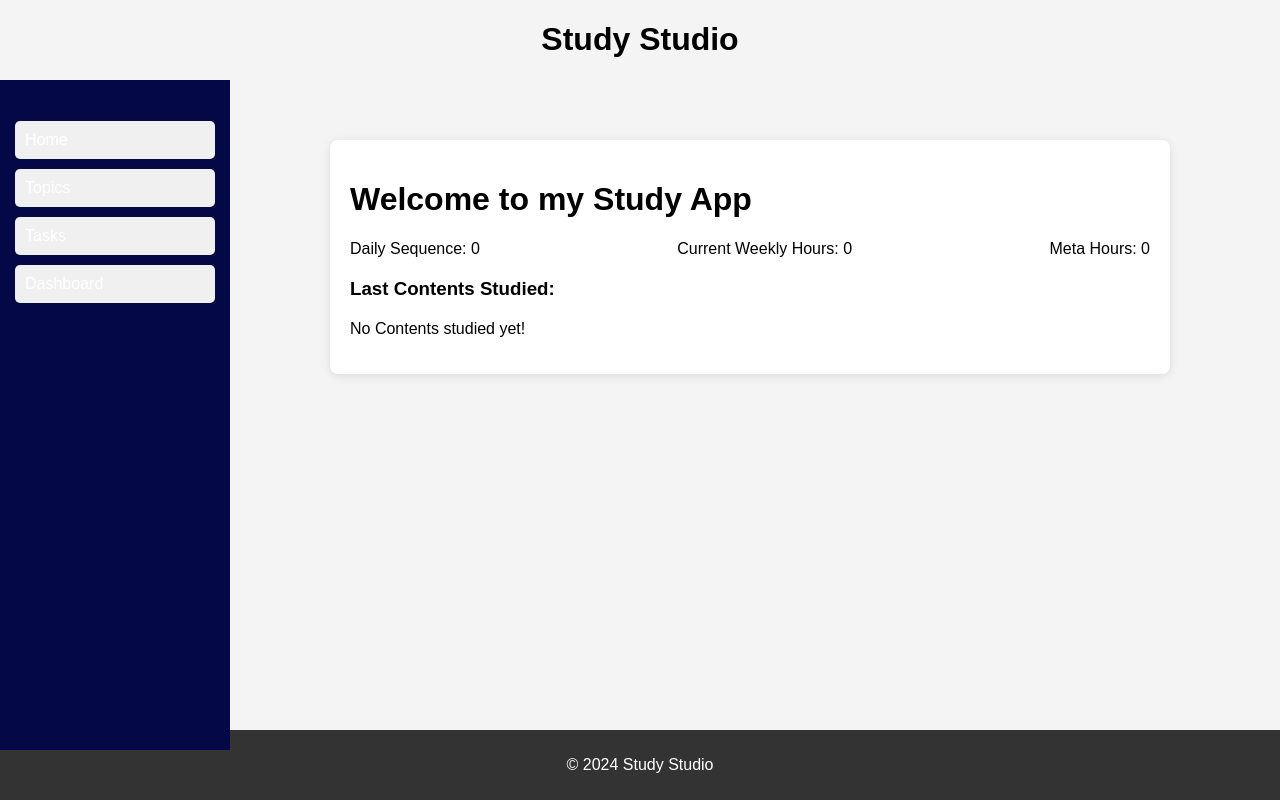
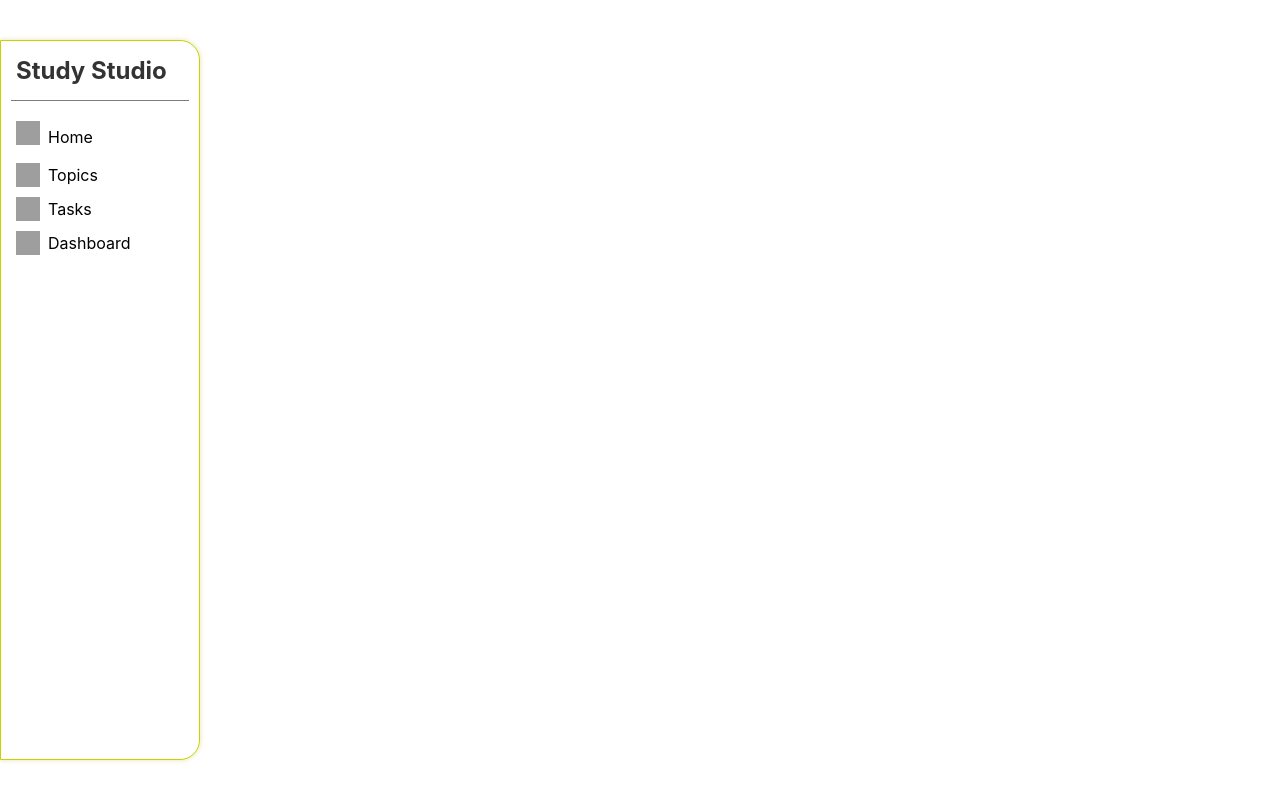
Before and after one commit to saulo-duarte/Study-Studio, a Django app: page /home/ in a window 1280 px wide. Run offline with Django 5.2, Linux system fonts and the light colour scheme; grey boxes are pictures that could not be loaded.

Commit message:
feat: Adiciona Sidebar global

```diff
--- a/static/css/base.css
+++ b/static/css/base.css
@@ -1,10 +1,12 @@
-body {
-    font-family: Arial, sans-serif;
+* {
     margin: 0;
     padding: 0;
-    display: flex;
-    flex-direction: column;
-    height: 100vh;
+    box-sizing: border-box;
+}
+
+body, html {
+    height: 100%;
+    font-family: 'Inter', sans-serif;
 }
 
 .container {
@@ -14,16 +16,33 @@ body {
 
 .sidebar {
     width: 200px;
-    background-color: #040847;
+    background-color: #ffffff;
+    border: 1.5px solid #cad101;
+    border-top-right-radius: 20px;
+    border-bottom-right-radius: 20px;
+    /*Adicionando uma aura ao sidebar*/
+    box-shadow: 0 0 5px rgba(154, 159, 2, 0.3);
     padding: 15px;
     min-width: 200px;
-    position: fixed;  /* Sidebar sempre fixa na tela */
-    top: 10%;
-    bottom: 10%;
-    height: 80%;
+    position: fixed;
+    top: 5%;
+    bottom: 5%;
+    height: 90%;
     display: flex;
     flex-direction: column;
     justify-content: space-between;
+}
+
+.divider {
+    border-bottom: 1px solid #636363d4;
+    margin: 15px -5px;
+    margin-bottom: 20px;
+}
+
+.sidebar h2 {
+    color: #333;
+    font-size: 1.5rem;
+    margin-bottom: 10px;
 }
 
 .sidebar ul {
@@ -35,9 +54,41 @@ body {
     margin: 10px 0;
 }
 
+.menu-item {
+    display: flex;
+    align-items: center;  /* Alinha a imagem e o texto verticalmente */
+}
+
+.home-icon {
+    width: 24px;  /* Ajuste o tamanho do ícone para o desejado */
+    height: 24px; /* Mantém a proporção */
+    margin-right: 8px; /* Espaço entre a imagem e o texto */
+    margin-bottom: 8px;
+}
+
+.topics-icon {
+    width: 24px;  /* Ajuste o tamanho do ícone para o desejado */
+    height: 24px; /* Mantém a proporção */
+    margin-right: 8px; /* Espaço entre a imagem e o texto */
+}
+
+.tasks-icon {
+    width: 24px;  /* Ajuste o tamanho do ícone para o desejado */
+    height: 24px; /* Mantém a proporção */
+    margin-right: 8px; /* Espaço entre a imagem e o texto */
+}
+
+.dashboard-icon {
+    width: 24px;  /* Ajuste o tamanho do ícone para o desejado */
+    height: 24px; /* Mantém a proporção */
+    margin-right: 8px; /* Espaço entre a imagem e o texto */
+}
+
 .sidebar ul li a {
-    color: white;
+    color: black;  /* Mudando a cor do texto para preto para melhor contraste */
     text-decoration: none;
+    display: flex;  /* Permite que a imagem e o texto fiquem lado a lado */
+    align-items: center;  /* Alinha verticalmente no centro */
 }
 
 .sidebar ul li a:hover {
--- a/static/css/home.css
+++ b/static/css/home.css
@@ -1,55 +1,57 @@
+/* Estilo geral da página */
 body {
     font-family: Arial, sans-serif;
-    background-color: #f4f4f4;
     margin: 0;
+    padding: 20px;
+    background-color: #f4f4f4; /* Cor de fundo suave */
 }
 
+/* Contêiner principal */
 .home-container {
-    max-width: 800px;
-    margin: 20px auto;
+    max-width: 800px; /* Limite a largura do contêiner */
+    margin: 0 auto; /* Centraliza o contêiner */
     padding: 20px;
-    background: white;
-    border-radius: 8px;
-    box-shadow: 0 2px 10px rgba(0, 0, 0, 0.1);
+    background-color: #fff; /* Fundo branco para o contêiner */
+    border-radius: 10px; /* Bordas arredondadas */
+    box-shadow: 0 2px 10px rgba(0, 0, 0, 0.1); /* Sombra suave */
 }
 
-header {
-    text-align: center;
-    margin-bottom: 20px;
+/* Estilo para o título principal */
+h1 {
+    text-align: center; /* Centraliza o título */
+    color: #333; /* Cor do texto */
 }
 
+/* Estilo para a seção de métricas */
 .metrics {
-    display: flex;
-    justify-content: space-between;
-    margin-bottom: 20px;
+    display: flex; /* Layout flexível para as métricas */
+    justify-content: space-between; /* Espaço entre os cartões */
+    margin: 20px 0; /* Margem vertical para separar da seção acima e abaixo */
 }
 
-.card {
-    background: #007BFF;
-    color: white;
-    padding: 20px;
-    border-radius: 5px;
-    flex: 1;
-    margin: 0 10px;
-    text-align: center;
+/* Estilo para os cartões */
+.cards {
+    background-color: #e7f3fe; /* Fundo azul claro */
+    padding: 15px;
+    flex: 1; /* Faz com que os cartões ocupem espaço igual */
+    margin: 0 10px; /* Margem horizontal entre os cartões */
+    border-radius: 5px; /* Bordas arredondadas para os cartões */
+    text-align: center; /* Centraliza o texto dentro dos cartões */
+    font-size: 18px; /* Tamanho da fonte */
+    color: #333; /* Cor do texto */
+    box-shadow: 0 1px 5px rgba(0, 0, 0, 0.1); /* Sombra suave nos cartões */
 }
 
-.last-contents, .to-do {
-    margin-top: 20px;
+/* Estilo para a seção de conteúdos estudados */
+.last-contents {
+    margin-top: 20px; /* Espaço acima da seção */
+    padding: 10px;
+    border: 1px solid #ccc; /* Borda leve ao redor da seção */
+    border-radius: 5px; /* Bordas arredondadas */
+    background-color: #f9f9f9; /* Fundo cinza claro */
 }
 
+/* Estilo para o título da seção de conteúdos estudados */
 h3 {
-    margin-bottom: 10px;
+    color: #333; /* Cor do texto */
 }
-
-ul {
-    list-style-type: none;
-    padding: 0;
-}
-
-li {
-    background: #f0f0f0;
-    padding: 10px;
-    margin-bottom: 5px;
-    border-radius: 5px;
-}
--- a/templates/base.html
+++ b/templates/base.html
@@ -10,24 +10,38 @@
 </head>
 <body>
     <header>
-        <h1>Study Studio</h1>
     </header>
-    <div class="container">
     <aside class="sidebar">
         <ul>
-                <li><a href="{% url 'home' %}">Home</a></li>
-                <li><a href="{% url 'topics' %}">Topics</a></li>
-                <li><a href="{% url 'tasks' %}">Tasks</a></li>
-                <li><a href="{% url 'dashboard' %}">Dashboard</a></li>
+            <h2 class="study_studio">Study Studio</h2>
+            <div class="divider"></div>
+            <li class="menu-item">
+                <a href="{% url 'home' %}">
+                    <img src="https://cdn3.iconfinder.com/data/icons/flaticons-1/24/flaticon_house-512.png" alt="Home" class="home-icon">
+                    Home
+                </a>
+            </li>
+            <li>
+                <a href="{% url 'topics' %}">
+                    <img src="https://i.imgur.com/v2RBH0P.png" alt="Topics" class="topics-icon">
+                    Topics
+                </a>
+            </li>
+            <li>
+                <a href="{% url 'tasks' %}">
+                    <img src="https://cdn-icons-png.flaticon.com/512/488/488004.png" alt = "Tasks" class="tasks-icon">
+                    Tasks
+                </a>
+            </li>
+            <li>
+                <a href="{% url 'dashboard' %}">
+                    <img src="https://i.imgur.com/zgBLDa1.png" alt="Dashboard" class="dashboard-icon">
+                    Dashboard
+                </a>
+            </li>
         </ul>
     </aside>
     <main>
-            {% block content %}
-            {% endblock %}
     </main>
-    </div>
-    <footer>
-        <p>&copy; 2024 Study Studio</p>
-    </footer>
 </body>
 </html>
```
Also changed, not shown: dashboard/static/dashboard/dashboard.css (deleted), dashboard/static/dashboard/dashboard.js (deleted). Lines whose indentation alone changed are shown as unchanged.
